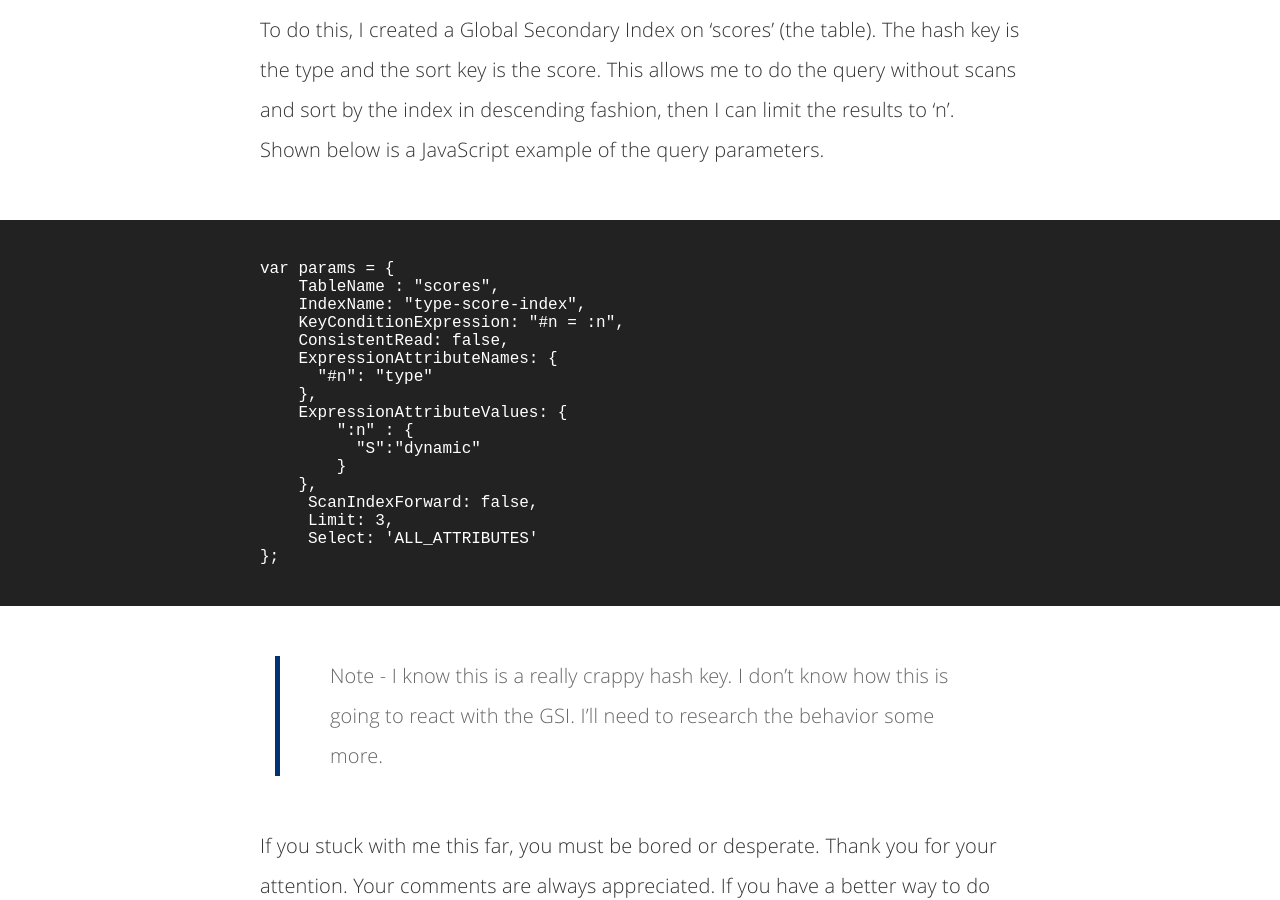
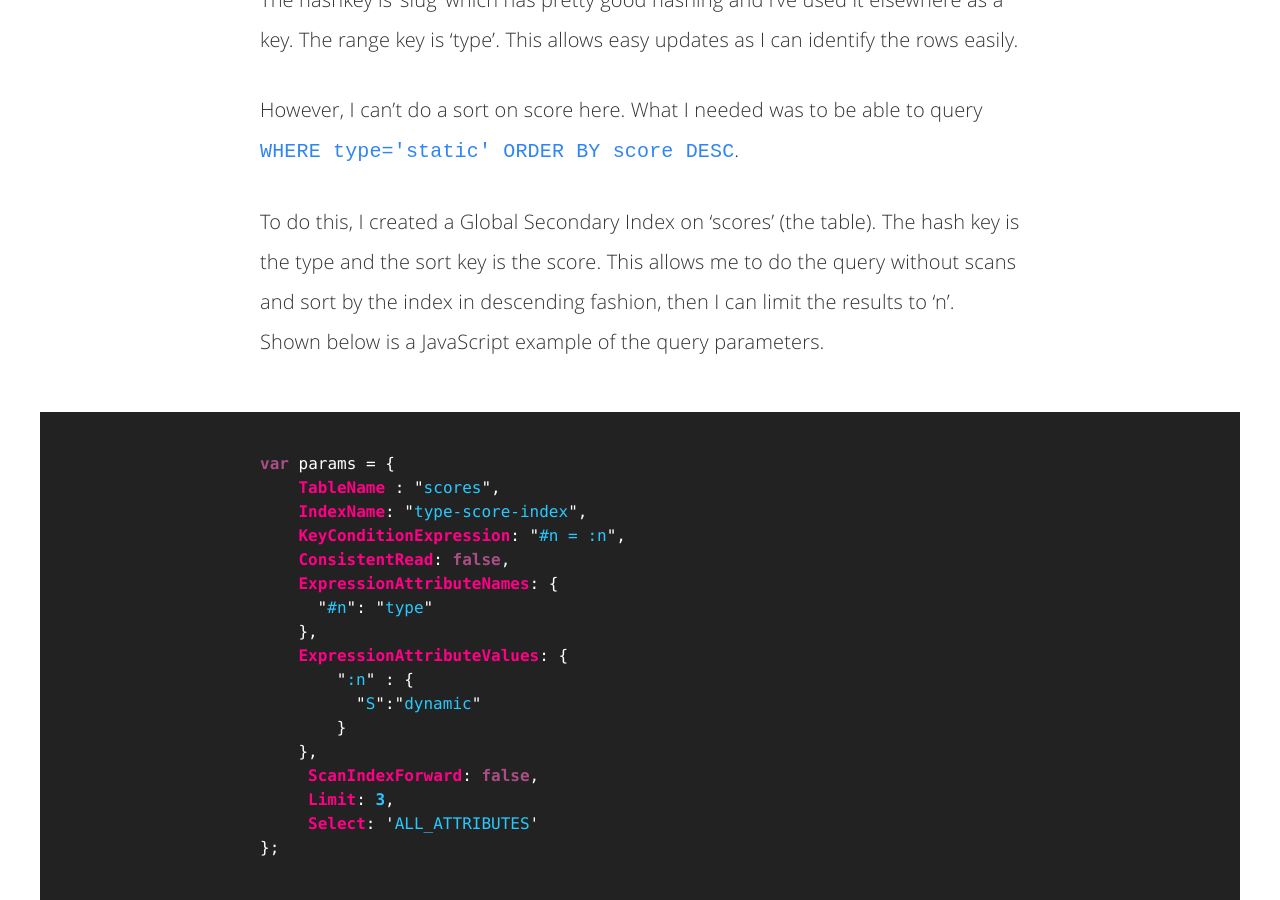
Before and after one commit to trevershick/trevershick.github.io, a Jekyll site: the page built from _posts/2015-11-30-leaderboard-on-dynamodb.md, in a window 1280 px wide and 900 px high, scrolled down 7358 px. Built offline with Jekyll 4.4.1, drawn with Linux system fonts in a browser that asks for light colours; comment, search, counter and statistics services are not loaded; some of the changed text lies outside the part shown.

Commit message:
Fix code samples

````diff
--- a/_posts/2015-11-30-leaderboard-on-dynamodb.md
+++ b/_posts/2015-11-30-leaderboard-on-dynamodb.md
@@ -26,7 +26,14 @@
 
 **It should still be easy!**
 
-Yes, I agree.  It should still be easy and it wasn't all that terrible but I had to think about the problem differently than if I had built on top of SQL.  Doing a leaderboard in SQL is simple.  ```UPDATE scores SET score = score + 1 WHERE template='ABC';  SELECT score,template FROM scores ORDER BY score DESC LIMIT 10;```.  Done.  I'm going to choose to ignore how easy this is.  I also will proceed ignoring the problems with SQL databases and how they're not cool any more ;).
+Yes, I agree.  It should still be easy and it wasn't all that terrible but I had to think about the problem differently than if I had built on top of SQL.  Doing a leaderboard in SQL is simple.
+
+{% highlight sql %}
+UPDATE scores SET score = score + 1 WHERE template='ABC';
+SELECT score,template FROM scores ORDER BY score DESC LIMIT 10;
+{% endhighlight %}
+
+Done.  I'm going to choose to ignore how easy this is.  I also will proceed ignoring the problems with SQL databases and how they're not cool any more ;).
 
 
 ## Two parts of the problem
@@ -59,9 +66,11 @@
 With Data Pipeline, all I had to do was define a Pipeline job with a Hive Activity, Data Input from Dynamo and Data Output to Dynamo.  The Hive Activity allows me to run aggregations via SQL like queries and then Pipeline will push the data back into DynamoDb.
 
 **Hive Activity 'Script'**
-```
+
+{% highlight sql %}
 INSERT OVERWRITE TABLE ${output1} SELECT type, slug, count(access_time) AS cnt FROM ${input1} WHERE type='dynamic' GROUP BY slug ORDER BY cnt DESC LIMIT 10;
-```
+{% endhighlight %}
+
 (this would be run twice, once for dynamic, once for static)
 
 **Hive Input/Output**
@@ -124,7 +133,7 @@
 
 To do this, I created a Global Secondary Index on 'scores' (the table).  The hash key is the type and the sort key is the score.  This allows me to do the query without scans and sort by the index in descending fashion, then I can limit the results to 'n'.  Shown below is a JavaScript example of the query parameters.
 
-```
+{% highlight javascript %}
 var params = {
     TableName : "scores",
     IndexName: "type-score-index",
@@ -142,7 +151,8 @@
      Limit: 3,
      Select: 'ALL_ATTRIBUTES'
 };
-```
+{% endhighlight %}
+
 
 
 > Note - I know this is a really crappy hash key.  I don't know how this is going to react with the GSI. I'll need to research the behavior some more.
@@ -157,7 +167,7 @@
 
 # Data Pipeline Example
 
-```
+{% highlight javascript %}
 {
   "objects": [
     {
@@ -254,4 +264,4 @@
   ],
   "parameters": []
 }
-```
+{% endhighlight %}
````
